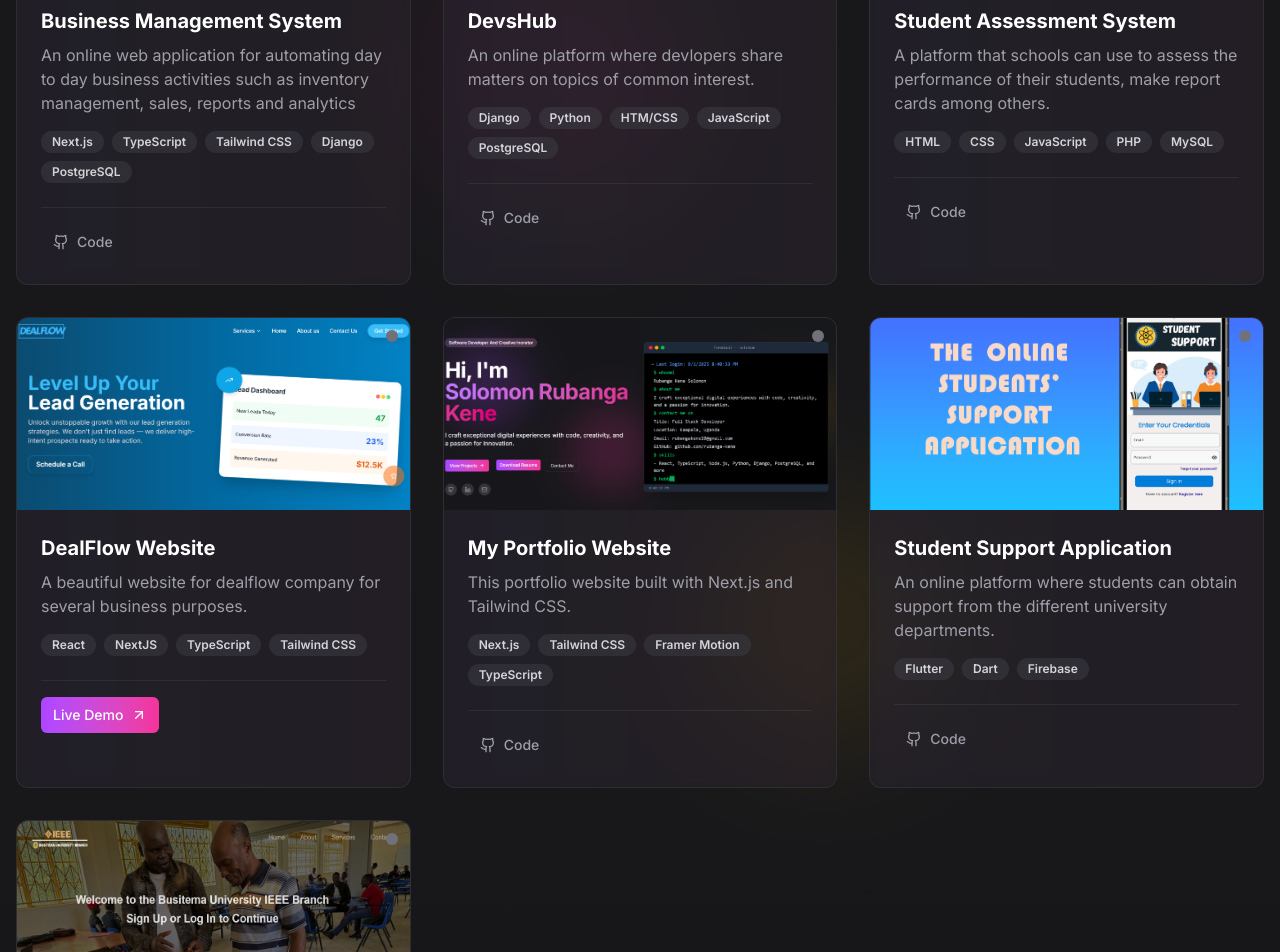
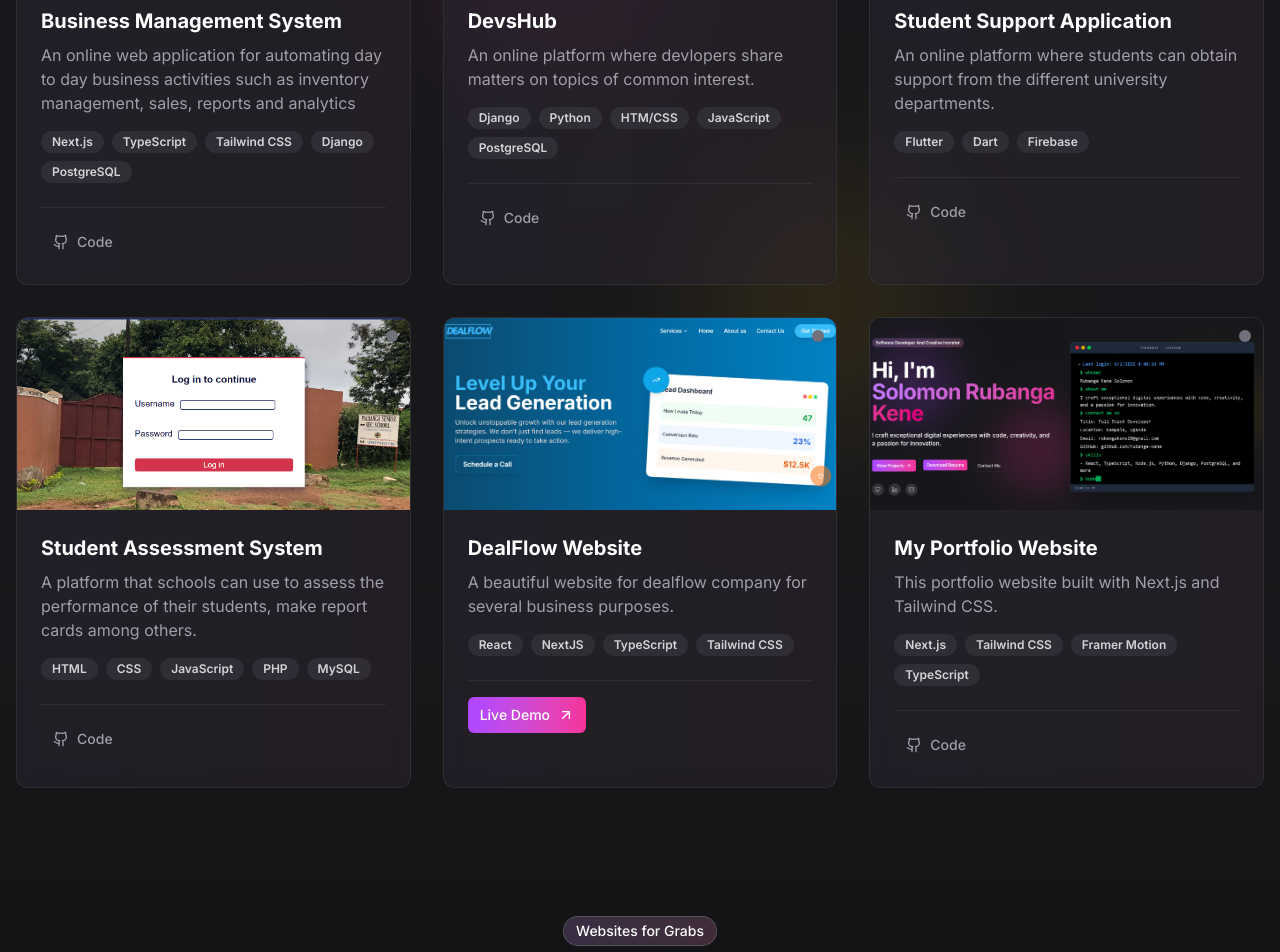
Before and after one commit to rubanga-kene/personal-portfolio, a Next.js app: page / in a window 1280 px wide. Shown: the part 3480-4432 px from the top of the page. Built offline with nearby package versions, Linux system fonts and the light colour scheme.

Commit message:
Commented Information Sharing System

```diff
--- a/app/page.tsx
+++ b/app/page.tsx
@@ -302,6 +302,14 @@ export default function Portfolio() {
               demoUrl="#"
               repoUrl="https://github.com/rubanga-kene/devshub.git"
             />
+            <ProjectCard
+              title="Student Support Application"
+              description="An online platform where students can obtain support from the different university departments."
+              tags={["Flutter", "Dart", "Firebase"]}
+              image="/images/support-app.png?height=400&width=600"
+              demoUrl="#"
+              repoUrl="https://github.com/rubanga-kene/student-support-app.git"
+            />
 
             <ProjectCard
               title="Student Assessment System"
@@ -328,22 +336,15 @@ export default function Portfolio() {
               demoUrl="#"
               repoUrl="https://github.com/rubanga-kene/personal-portfolio.git"
             />
-            <ProjectCard
-              title="Student Support Application"
-              description="An online platform where students can obtain support from the different university departments."
-              tags={["Flutter", "Dart", "Firebase"]}
-              image="/images/support-app.png?height=400&width=600"
-              demoUrl="#"
-              repoUrl="https://github.com/rubanga-kene/student-support-app.git"
-            />
-            <ProjectCard
+
+            {/* <ProjectCard
               title="Information Sharing System"
               description="An information sharing platform for the IEEE students Community of Busitema University"
               tags={["HTML", "CSS", "JavaScript", "PHP", "MySQL"]}
               image="/images/ieee.png?height=400&width=600"
               demoUrl="#"
               repoUrl="https://github.com/rubanga-kene/Infromation-Sharing-System.git"
-            />
+            /> */}
           </div>
         </div>
       </section>
```
